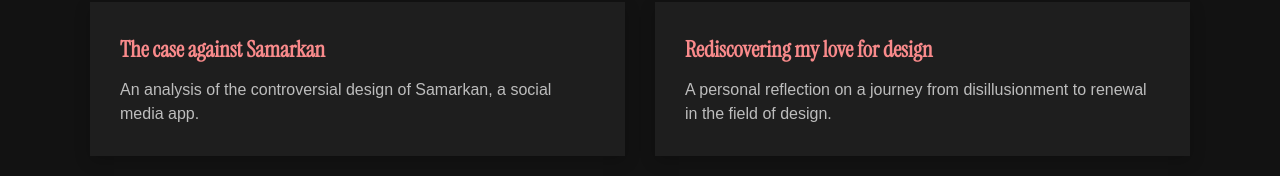
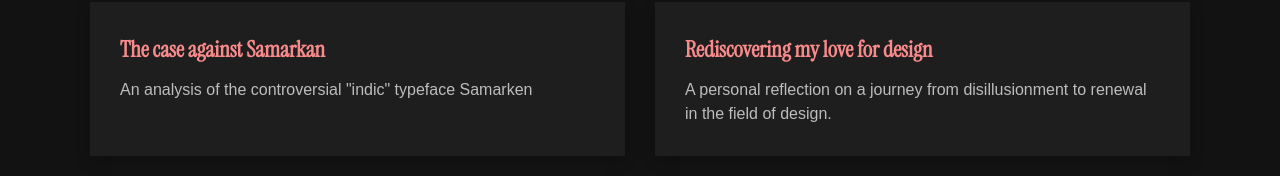
Before and after one commit to concerningelf/concerningelf.github.io, a plain HTML site: page writings.html in a window 1280 px wide. Shown: the part 239-415 px from the top of the page. Drawn offline with Linux system fonts and the light colour scheme; a web font is replaced by a local one.

Commit message:
Update writings.html

```diff
--- a/writings.html
+++ b/writings.html
@@ -33,7 +33,7 @@
             <div class="writings-grid">
                 <a href="https://medium.com/@ritikrajanshah/the-case-against-samarkan-b3ebd6d59f35" target="_blank" class="writing-card">
                     <h3>The case against Samarkan</h3>
-                    <p>An analysis of the controversial design of Samarkan, a social media app.</p>
+                    <p>An analysis of the controversial "indic" typeface Samarken</p>
                 </a>
                 <a href="https://medium.com/@ritikrajanshah/rediscovering-my-love-for-design-a-journey-from-disillusionment-to-renewal-6218a5ad7a30" target="_blank" class="writing-card">
                     <h3>Rediscovering my love for design</h3>
```
